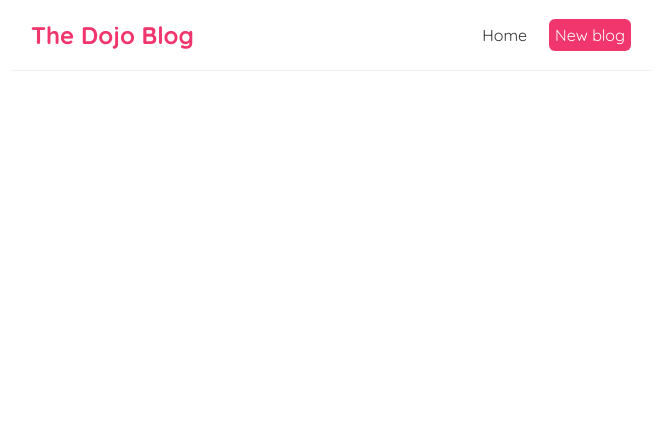
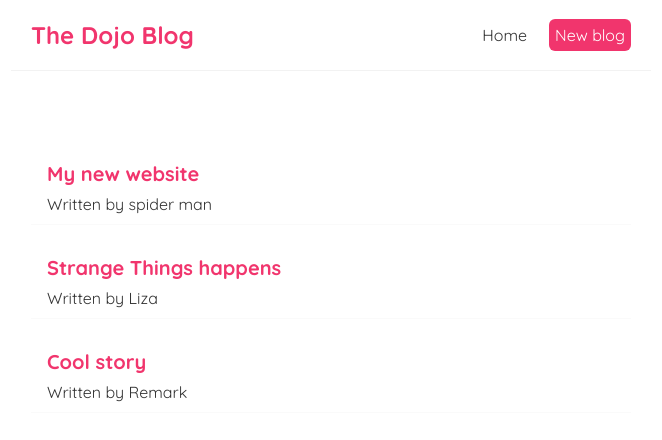
Before and after one commit to beez0mbie/dojo-blog, a React (Create React App) app: page / in a window 1280 px wide. Shown: the top 440 px of the page, without its empty margins (309-971 px from the left). Built offline with nearby package versions, Linux system fonts and the light colour scheme.

Commit message:
render div list

```diff
--- a/src/Home.js
+++ b/src/Home.js
@@ -1,9 +1,20 @@
 import {useState} from 'react'
 const Home = () => {
 
+    const [blogs, setBlogs] = useState([
+        {title: 'My new website', body: 'lorem ipsun....', author: 'spider man', id:1 },
+        {title: 'Strange Things happens', body: 'lorem ipsun....', author: 'Liza', id:2 },
+        {title: 'Cool story', body: 'lorem ipsun....', author: 'Remark', id:3 },
+    ])
+
     return (
         <div className="home">
-
+            { blogs.map( (blog) => (
+                <div className="blog-preview" key={blog.id}>
+                    <h2 className="title">{blog.title}</h2>
+                    <p>Written by {blog.author}</p>
+                </div>
+            ))}
         </div>
     )
 }
--- a/src/index.css
+++ b/src/index.css
@@ -50,3 +50,19 @@
   margin: 40px auto;
   padding: 20px;
 }
+
+.blog-preview {
+  margin: 20px 0;
+  padding: 10px 16px;
+  border-bottom: 1px solid #fafafa;
+}
+
+.blog-preview:hover {
+  box-shadow: 1px 3px 5px rgba(0,0,0,0.1);
+}
+
+.blog-preview .title {
+  font-size: 20px;
+  color: #f1356d;
+  margin-bottom: 8px;
+}
```
